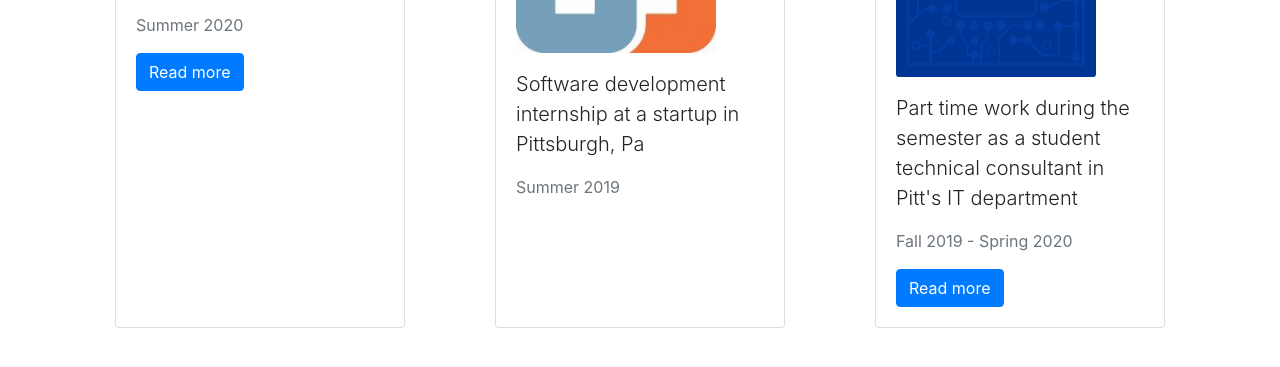
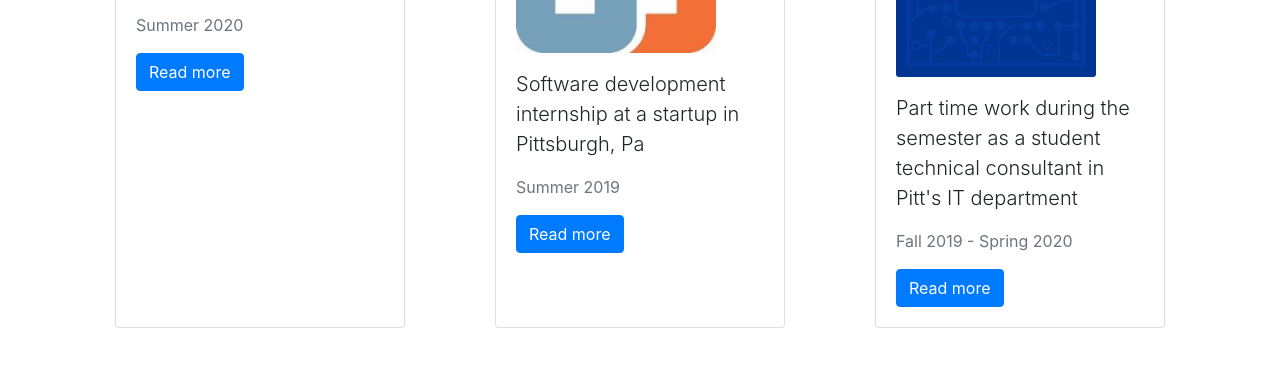
Before and after one commit to sanya-17/Personal-Website, a plain HTML site: page experience.html in a window 1280 px wide. Shown: the part 351-718 px from the top of the page. Drawn offline with nearby package versions, Linux system fonts and the light colour scheme.

Commit message:
fixed buttons

```diff
--- a/experience.html
+++ b/experience.html
@@ -75,6 +75,8 @@
                             in Pittsburgh, Pa
                         </p>
                         <p class="text-muted text-left"> Summer 2019 </p>
+                        <button type=button class="btn btn-primary" data-toggle="modal" data-target="#hibersenseModal">
+                            Read more </button>
                     </div>
 
                 </div>
```
Also changed, not shown: awards.html (+0 -2 lines).
